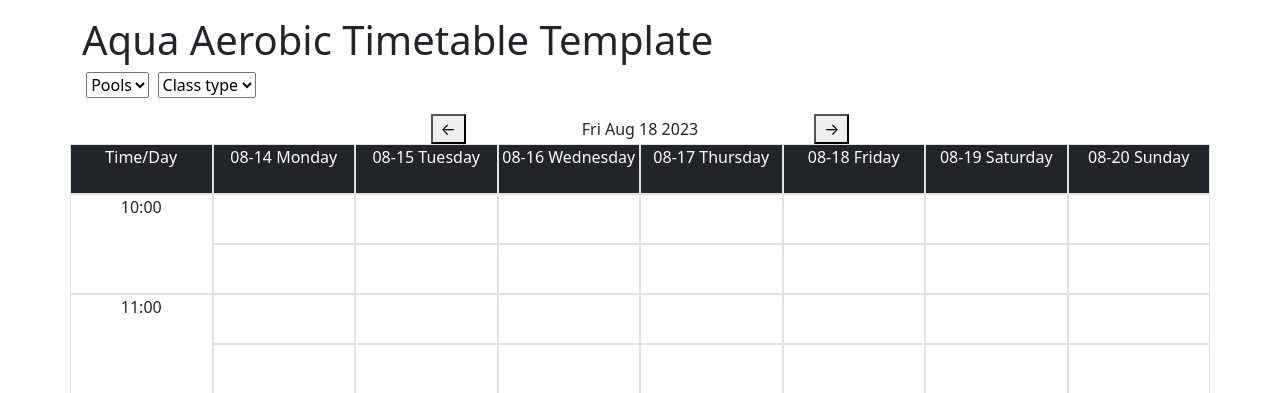
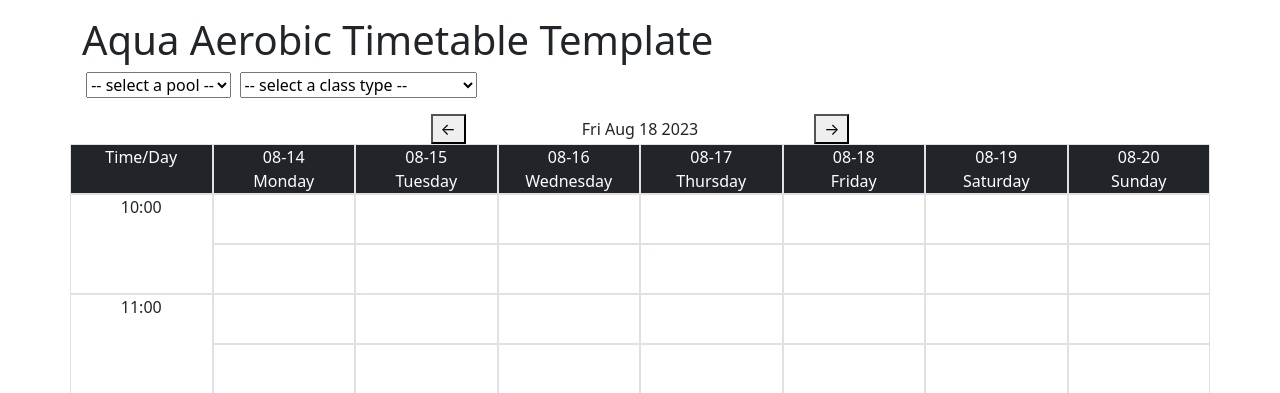
Before and after one commit to gaon5/swimapp, a Flask app: page /display_timetable in a window 1280 px wide. Shown: the part 56-449 px from the top of the page. Run offline with Flask 3, Linux system fonts and the light colour scheme; data that the repository does not hold is empty; some libraries are stand-ins or nearby versions.

Commit message:
Merge
Merge

```diff
--- a/app/__init__.py
+++ b/app/__init__.py
@@ -8,6 +8,7 @@ import re
 
 app = Flask(__name__)
 app.config.from_object(config)
+app.config['PERMANENT_SESSION_LIFETIME'] = 86400
 app.secret_key = 'aHn6Zb7MstRxC8vEoF2zG3B9wQjKl5YD'
 
 db_conn = None
@@ -33,6 +34,8 @@ first_select.execute("""SELECT * FROM `title`;""")
 title_list = first_select.fetchall()
 first_select.execute("""SELECT * FROM `region`;""")
 region_list = first_select.fetchall()
+first_select.execute("""SELECT * FROM pool;""")
+pool_list = first_select.fetchall()
 first_select.close()
 
 
--- a/app/member.py
+++ b/app/member.py
@@ -3,7 +3,7 @@ from datetime import date, datetime, timedelta
 import math
 import bcrypt
 import re
-from app import app, check_permissions, get_cursor, title_list, city_list, region_list
+from app import app, check_permissions, get_cursor, title_list, city_list, region_list, pool_list
 
 
 @app.route('/view_class', methods=['GET', 'POST'])
@@ -138,7 +138,11 @@ def member_change_information():
 def display_class(class_id):
     sample_value = class_id
     sql_data = get_cursor()
-    sql = """SELECT class_id, class_name, class_date, start_time, end_time, class_list.detailed_information, first_name, last_name, pool.pool_name FROM swimming_pool.class_list INNER JOIN instructor ON class_list.instructor_id=instructor.instructor_id INNER JOIN pool ON class_list.pool_id=pool.pool_id WHERE class_id=%s;"""
+    sql = """SELECT class_id, class_name, class_date, start_time, end_time, class_list.detailed_information, first_name, last_name, pool.pool_name
+                FROM swimming_pool.class_list
+                INNER JOIN instructor ON class_list.instructor_id=instructor.instructor_id
+                INNER JOIN pool ON class_list.pool_id=pool.pool_id
+                WHERE class_id=%s;"""
     sql_value = (sample_value,)
     sql_data.execute(sql, sql_value)
     detail_list = sql_data.fetchone()
@@ -152,8 +156,6 @@ def display_timetable():
         today = datetime.strptime(request.form.get('day'), '%Y-%m-%d').date()
     else:
         today = date.today()
-
-    # today = date(2023, 8, 10)
     start_of_week = today - timedelta(days=today.weekday())
     week = ["Monday", "Tuesday", "Wednesday", "Thursday", "Friday", "Saturday", "Sunday"]
     week_list = [["Time/Day", '']]
@@ -161,9 +163,9 @@ def display_timetable():
         temp_list = [(start_of_week + timedelta(days=i)).strftime('%Y-%m-%d'), week[i]]
         week_list.append(temp_list)
     sql_data = get_cursor()
-    sql = """SELECT class_id, class_name, class_date, start_time
+    sql = """SELECT class_id, class_name, class_date, start_time, end_time
                 FROM class_list
-                WHERE (is_individual=0) AND (class_date BETWEEN %s AND %s);"""
+                WHERE class_date BETWEEN %s AND %s;"""
     sql_value = (week_list[1][0], week_list[-1][0])
     sql_data.execute(sql, sql_value)
     sql_list = sql_data.fetchall()
@@ -174,6 +176,7 @@ def display_timetable():
     for sql in sql_list:
         sqlList = list(sql)
         sqlList[2] = sqlList[2].strftime('%Y-%m-%d')[5:]
-        sqlList[-1] = int(str(sqlList[-1])[:-6])
+        sqlList[3] = int(str(sqlList[3])[:-6])
+        sqlList[4] = int(str(sqlList[4])[:-6])
         class_list.append(sqlList)
-    return render_template('instructor/instructor_timetable.html', week_list=week_list, class_list=class_list, today=today)
+    return render_template('instructor/instructor_timetable.html', week_list=week_list, class_list=class_list, today=today, pool_list=pool_list)
--- a/app/templates/instructor/instructor_timetable.html
+++ b/app/templates/instructor/instructor_timetable.html
@@ -7,13 +7,18 @@
 {% block timetable_body1 %}
     <div class="container mt-3">
         <h1>Aqua Aerobic Timetable Template</h1>
-        <label for="pool"></label>
-        <select name="pool" id="pool">
-            <option value="">Pools</option>
+        <label for="pool_type"></label>
+        <select name="pool_type" id="pool_type">
+            <option value="" disabled selected>-- select a pool --</option>
+            {% for pool in pool_list %}
+                <option value="{{ pool[0] }}">{{ pool[1] }}</option>
+            {% endfor %}
         </select>
         <label for="class_type"></label>
         <select name="class_type" id="class_type">
-            <option value="">Class type</option>
+            <option value="" disabled selected>-- select a class type --</option>
+            <option value="0">Aqua Aerobic Classes</option>
+            <option value="1">Individual Swimming Lesson</option>
         </select>
     </div>
 {% endblock %}
@@ -27,5 +32,5 @@
 {% endblock %}
 
 {% block myOwnModal2 %}
-    <h2>qwe</h2>
+    <h2>asd</h2>
 {% endblock %}
--- a/app/templates/timetable_base.html
+++ b/app/templates/timetable_base.html
@@ -7,7 +7,6 @@
             align-items: center;
             justify-content: center;
         }
-
         #info {
             margin: 0 20px;
         }
@@ -29,24 +28,25 @@
             </form>
             {% for i in range(8) %}
                 <div class="col" style="padding: 0;">
-                    <div class="col border text-center" style="background-color: #212529; color: white; height: 50px;">{{ week_list[i][0] }} {{ week_list[i][1] }}</div>
+                    <div class="col border text-center" style="background-color: #212529; color: white; height: 50px;">{{ week_list[i][0] }}<br>{{ week_list[i][1] }}</div>
                     {% for j in range(10,19,1) %}
                         {% if i == 0 %}
                             <div class="border text-center" style="height: 100px;">{{ j }}:00</div>
                         {% else %}
                             {% set vars = {'foo': True} %}
-                            {% set show_list = [] %} <!--Create an empty show_list to store multiple activities-->
+                            {% set show_list = [] %}
                             {% for class in class_list %}
                                 {% if class[2] == week_list[i][0] and class[3] == j %}
                                     {{ show_list.append({class[0]:class[1]}) or "" }}
                                     {% if vars.update({'foo': False}) %}
+                                        <p>{{ class }}</p>
                                     {% endif %}
                                 {% endif %}
                             {% endfor %}
-                            {% if vars.foo %} <!--Append empty space only when there is no class-->
+                            {% if vars.foo %}
                                 <div class="border text-center" style="height: 50px;min-width: 120px" data-bs-toggle="modal" data-bs-target="#myOwnModal"></div>
                                 <div class="border text-center" style="height: 50px;min-width: 120px" data-bs-toggle="modal" data-bs-target="#myOwnModal"></div>
-                            {% else %} <!--Display multiple activities (if any) in a division-->
+                            {% else %}
                                 <div class="border text-center" style="height: 100px;min-width: 120px" data-bs-toggle="modal" data-bs-target="#myOwnModal2">
                                     {% for show in show_list %}
                                         {% for key in show %}
```
